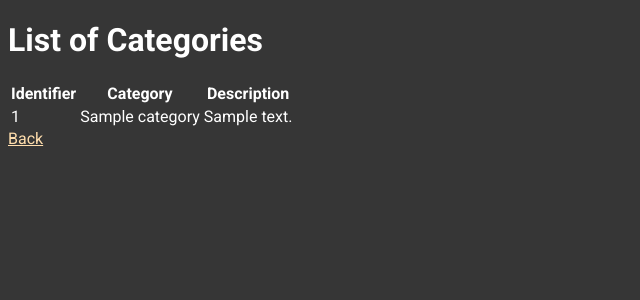
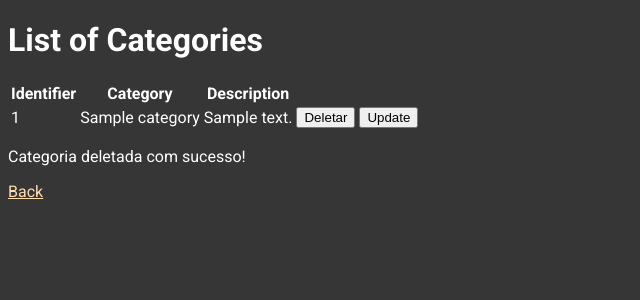
Before and after one commit to lucastorresolist/ots-apt8, a Flask app: page /list_categories?id=1 in a window 1280 px wide. Shown: the top 300 px of the page, without its empty margins (0-640 px from the left). Run offline with Flask 2, Linux system fonts and the light colour scheme; a database or web service that is not in the repository returns one stand-in record (values such as "Sample title"); some libraries are stand-ins or nearby versions.

Commit message:
Novas funções de update e delete agora aplicadas nas páginas HTML de categorias, novos botões na listagem de categoria e novo formulário para atualização de uma categoria existente

```diff
--- a/Front/templates/list_categories.html
+++ b/Front/templates/list_categories.html
@@ -15,10 +15,14 @@
             <td>{{ category.id }}</td>
             <td>{{ category.name }}</td>
             <td>{{ category.description }}</td>
+            <td>
+                <button onclick="location.href='list_categories?id={{category.id}}'" type="button">Deletar</button>
+                <button onclick="location.href='update_category?id={{category.id}}'" type="button">Update</button>
+            </td>
         </tr>
         {% endfor %}
     </tbody>
-    <tfoot></tfoot>
 </table>
+<p>{{message}}</p>
 <a href="/">Back</a>
 {% endblock %}
--- a/Front/web.py
+++ b/Front/web.py
@@ -1,16 +1,15 @@
 import sys
 sys.path.append('.')
+from flask import Flask, render_template, request
+from Back.controller.controller_categories import *
+from Back.controller.controller_logs import *
+from Back.controller.controller_marketplaces import *
+from Back.controller.controller_products import *
+from Back.controller.controller_sellers import *
+from Back.models.model_marketplaces import Marketplace
+from Back.models.model_sellers import Seller
+from Back.models.model_products import Product
 from Back.models.model_categories import Category
-from Back.models.model_products import Product
-from Back.models.model_sellers import Seller
-from Back.models.model_marketplaces import Marketplace
-from Back.controller.controller_sellers import *
-from Back.controller.controller_products import *
-from Back.controller.controller_marketplaces import *
-from Back.controller.controller_logs import *
-from Back.controller.controller_categories import *
-
-from flask import Flask, render_template, request
 
 
 if __name__ == '__main__':
@@ -32,10 +31,37 @@ if __name__ == '__main__':
             return render_template("inserted.html", saved=saved)
         return render_template('insert_category.html')
 
+    @app.route('/update_category')
+    def update_category():
+        msg = ''
+        if request.args:
+            id = request.args.get('id')
+            name = request.args.get('name')
+            description = request.args.get('description')
+            if id is not None and name is None:
+                category = list_cat_byId(id)
+                return render_template("update_category.html", id_=id, name_=category.name, description_=category.description)
+            category = Category(name, description, id)
+            if update_cat(category):
+                msg = "Categoria atualizada com sucesso!"
+                return render_template("update_category.html", message=msg)
+            else:
+                msg = "Ops, tivemos um problema. Tente novamente mais tarde!"
+                return render_template("update_category.html", message=msg)
+        return render_template("update_category.html")
+
     @app.route('/list_categories')
     def list_categories():
+        msg = ''
+        if request.args:
+            id = request.args.get('id')
+            if id is not None:
+                if delete_cat(id):
+                    msg = "Categoria deletada com sucesso!"
+                else:
+                    msg = "Ops, tivemos um problema. Tente novamente mais tarde!"
         categories = list_cat()
-        return render_template("list_categories.html", categories=categories)
+        return render_template("list_categories.html", categories=categories, message=msg)
 
     @app.route('/list_logs')
     def listed_log():
```
Also changed, not shown: Front/templates/update_category.html (added, +21 -0 lines).
